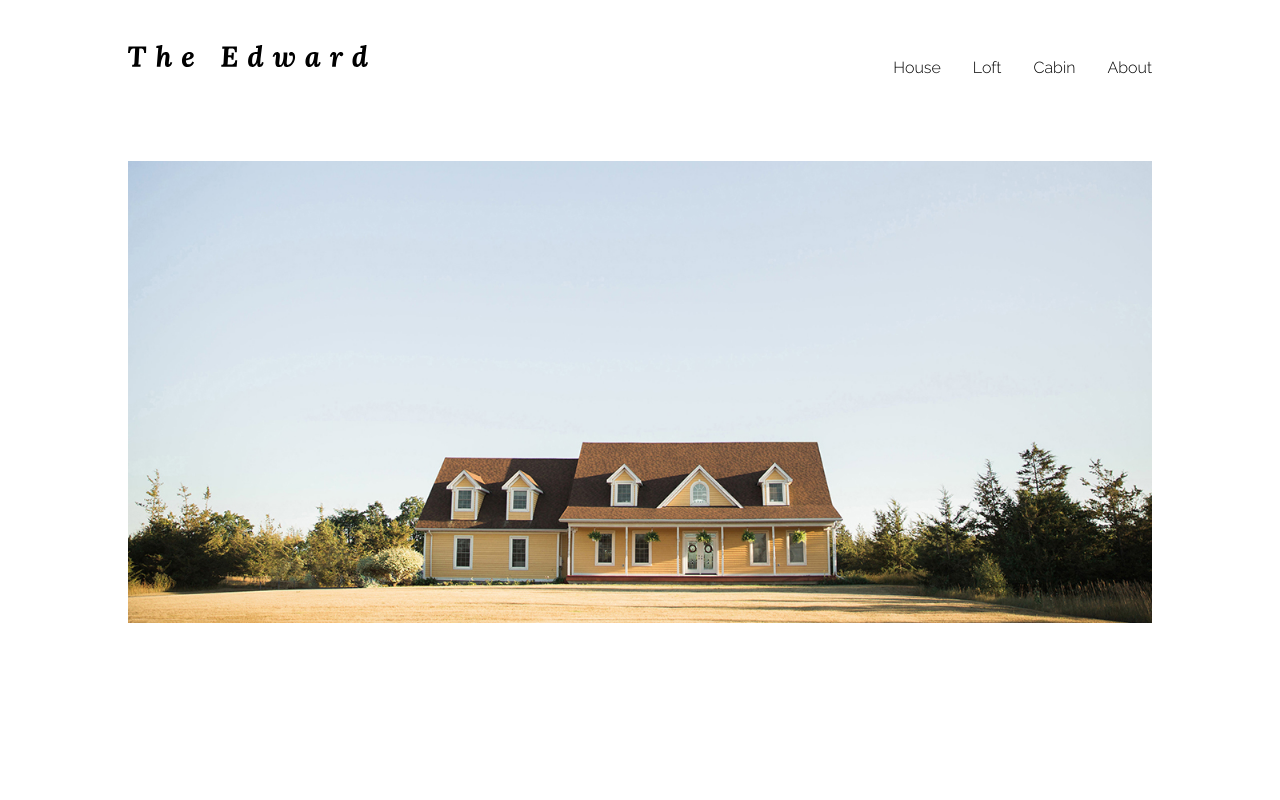
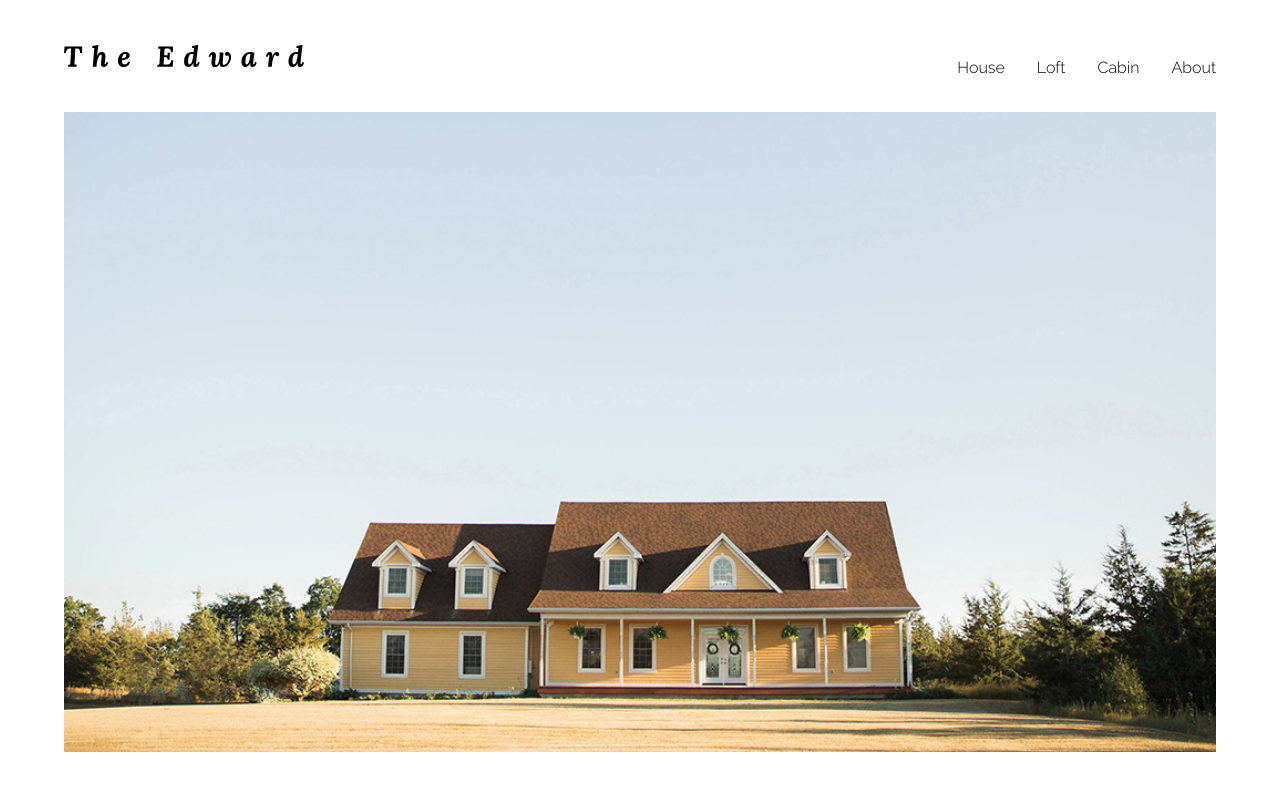
Before and after one commit to Jam52/the-edward, a React (Create React App) app: page /#/ in a window 1280 px wide. Shown: the top 800 px of the page. Built offline with nearby package versions, Linux system fonts and the light colour scheme.

Commit message:
Fix imageContainer to display image always covering the needed space

```diff
--- a/src/App.module.scss
+++ b/src/App.module.scss
@@ -11,7 +11,7 @@
 
 @media (min-width: $media_computer_small) {
   .page_container {
-    width: 80vw;
-    max-width: 75rem;
+    width: 90vw;
+    max-width: 1500px;
   }
 }
--- a/src/CSS/main.scss
+++ b/src/CSS/main.scss
@@ -76,3 +76,10 @@ h6 {
     }
   }
 }
+
+@media (min-width: $media_computer_large) {
+  .explore-section {
+    min-height: auto;
+    margin: 13rem 2rem;
+  }
+}
--- a/src/components/ImageContainer/ImageContainer.js
+++ b/src/components/ImageContainer/ImageContainer.js
@@ -1,5 +1,6 @@
 import React, { useEffect, useState } from 'react';
 import styles from './ImageContainer.module.scss';
+import Aux from '../../hoc/Auxillary/Auxillary';
 
 const ImageContainer = (props) => {
   const [orientation, setOrientation] = useState('portrait');
@@ -20,20 +21,26 @@ const ImageContainer = (props) => {
   };
 
   const portrait = (
-    <img src={props.portraitSrc} alt={props.alt} data-testid="portrait" />
+    <img
+      src={props.portraitSrc}
+      alt={props.alt}
+      data-testid="portrait"
+      className={styles.image}
+    />
   );
 
   const landscape = (
-    <img src={props.landscapeSrc} alt={props.alt} data-testid="landscape" />
+    <img
+      src={props.landscapeSrc}
+      alt={props.alt}
+      data-testid="landscape"
+      className={styles.image}
+    />
   );
 
   const images = orientation === 'portrait' ? portrait : landscape;
 
-  return (
-    <div data-testid="component-image-container" className={styles.container}>
-      {images}
-    </div>
-  );
+  return <Aux>{images}</Aux>;
 };
 
 export default ImageContainer;
--- a/src/components/ImageContainer/ImageContainer.module.scss
+++ b/src/components/ImageContainer/ImageContainer.module.scss
@@ -1,34 +1,5 @@
-@import '../../CSS/base';
-
-.container {
-  display: flex;
-  justify-content: center;
-  align-items: center;
-  overflow: hidden;
-  margin-bottom: 2rem;
-
-  img {
-    width: 100%;
-    height: auto;
-  }
+.image {
+  height: 80vh;
+  width: 100%;
+  object-fit: cover;
 }
-
-@media (orientation: landscape) {
-  .container {
-    min-height: 70vh;
-  }
-}
-
-@media (orientation: portrait) {
-  .container {
-    max-height: 85vh;
-  }
-}
-
-@media (min-width: $media_computer_large) {
-  .container {
-    height: auto;
-    margin: 2rem 0;
-    min-height: auto;
-  }
-}
```
